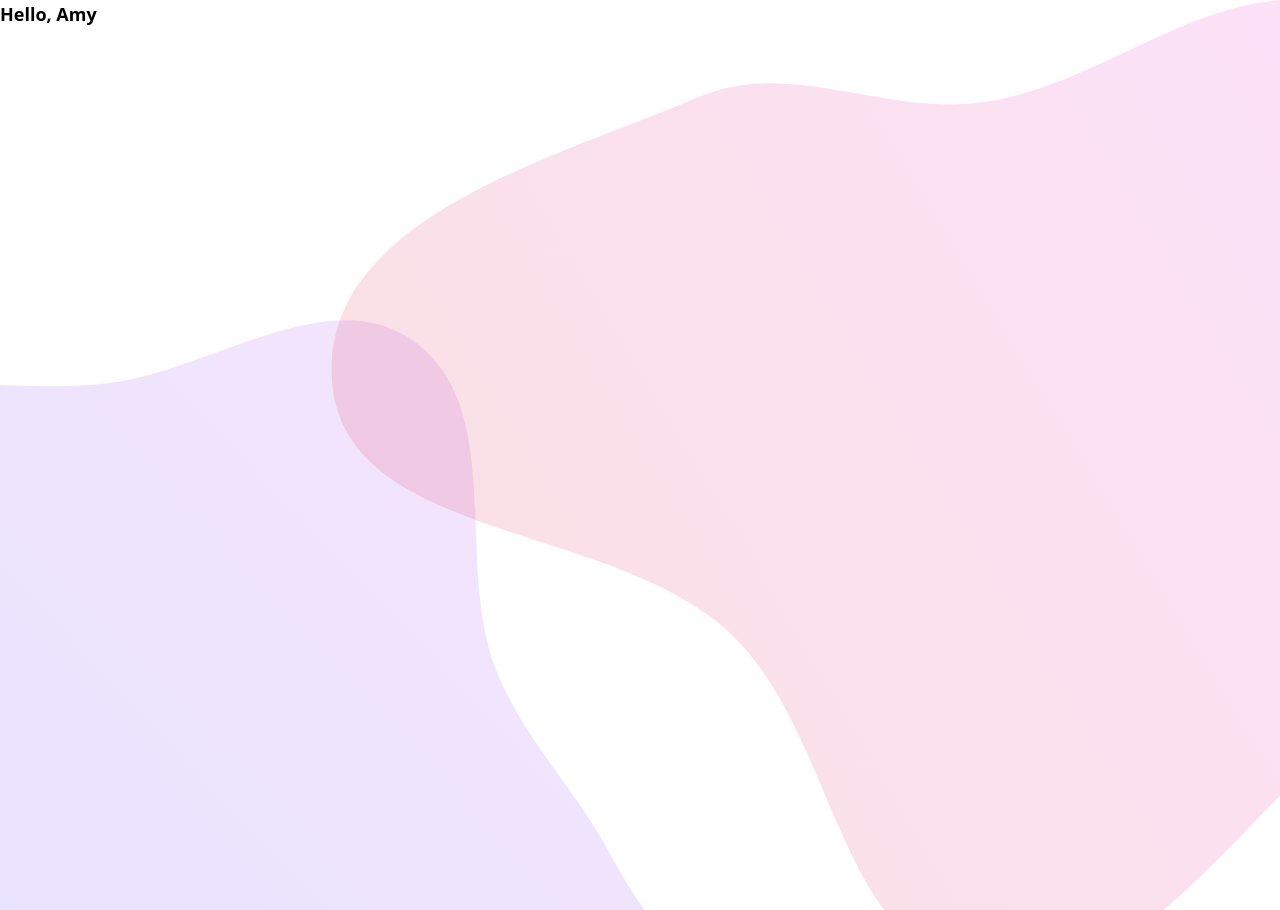
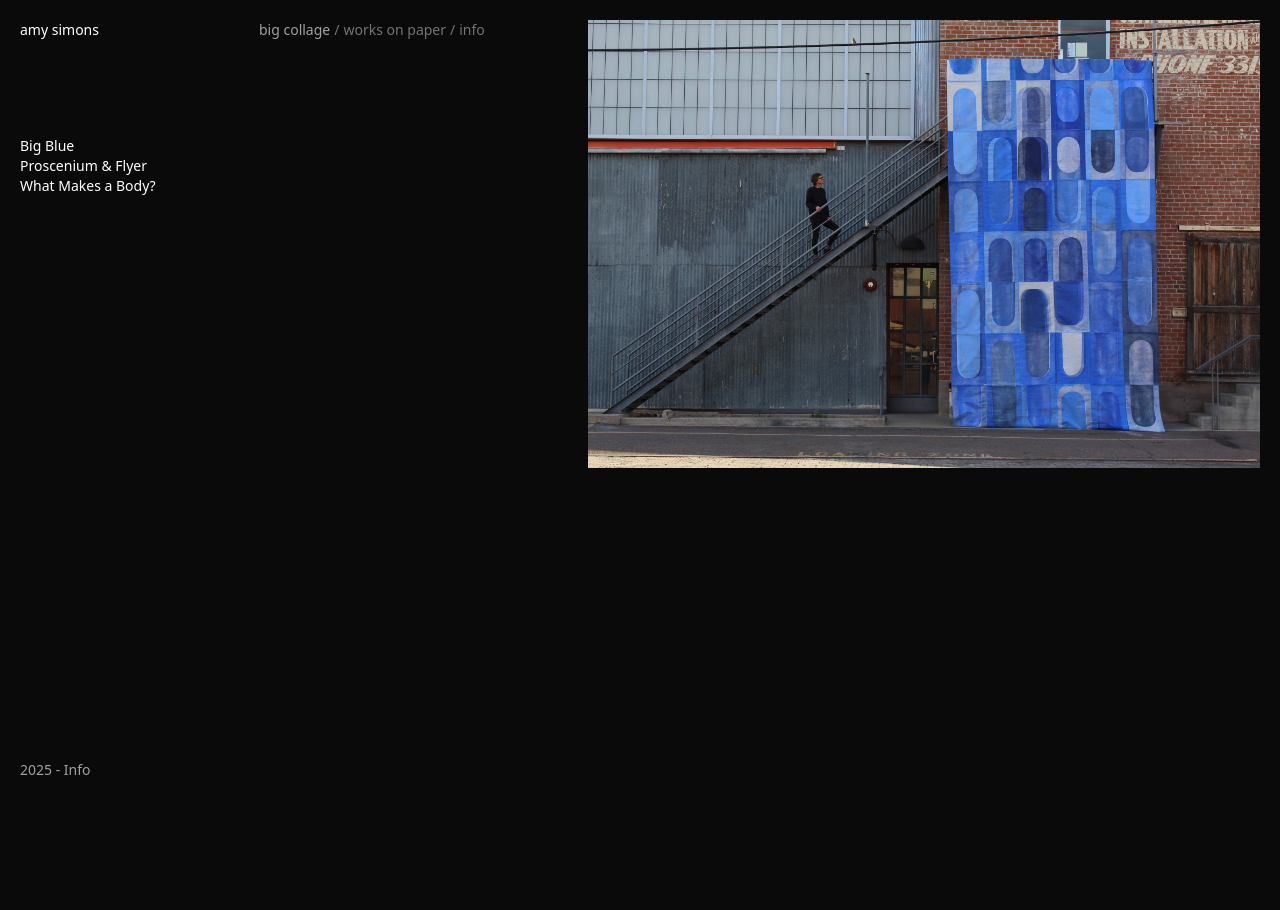
Before and after one commit to brendanrsmith/amysimons, an Astro site: page / in a window 1280 px wide. After the commit the page ends 800 px from the top, so only its background shows below. Built offline with nearby package versions, Linux system fonts and the light colour scheme; Astro itself is replaced by a stand-in of ours.

Commit message:
initial layout

```diff
--- a/src/components/Home.astro
+++ b/src/components/Home.astro
@@ -1,17 +1,32 @@
 ---
-import background from "../assets/background.svg";
+import { Image } from "astro:assets";
+import bigBlue from "../assets/big-blue.jpg";
 ---
 
-<div>
-    <img
-        src={background.src}
-        alt=""
-        class="absolute w-full h-full min-w-min min-h-min"
-        fetchpriority="high"
-    />
-    <main class="container mx-auto">
-        <section>
-            <h1 class="font-black text-lg">Hello, Amy</h1>
+<main class="flex p-5 h-screen">
+    <div class="flex flex-1 flex-col">
+        <header class="text-sm flex">
+            <h1 class="text-nowrap">amy simons</h1>
+            <div class="w-full text-neutral-500 flex space-x-1 ml-40">
+                <p class="text-neutral-400">big collage</p>
+                <p>/</p>
+                <p>works on paper</p>
+                <p>/</p>
+                <p>info</p>
+            </div>
+        </header>
+        <section class="my-24 text-sm flex-1">
+            <ul>
+                <li>Big Blue</li>
+                <li>Proscenium & Flyer</li>
+                <li>What Makes a Body?</li>
+            </ul>
         </section>
-    </main>
-</div>
+        <footer class="text-neutral-400 text-sm">
+            <h1 class="">2025 - Info</h1>
+        </footer>
+    </div>
+    <div class="max-w-2xl">
+        <Image src={bigBlue} alt="Image Description" />
+    </div>
+</main>
--- a/src/layouts/Layout.astro
+++ b/src/layouts/Layout.astro
@@ -9,18 +9,9 @@
         <meta name="viewport" content="width=device-width" />
         <link rel="icon" type="image/svg+xml" href="/favicon.svg" />
         <meta name="generator" content={Astro.generator} />
-        <title>Astro Basics</title>
+        <title>amy simons</title>
     </head>
-    <body>
+    <body class="m-0 w-full h-screen bg-neutral-950 text-white">
         <slot />
     </body>
 </html>
-
-<style>
-    html,
-    body {
-        margin: 0;
-        width: 100%;
-        height: 100%;
-    }
-</style>
--- a/src/pages/index.astro
+++ b/src/pages/index.astro
@@ -1,9 +1,6 @@
 ---
 import Home from "../components/Home.astro";
 import Layout from "../layouts/Layout.astro";
-
-// Welcome to Astro! Wondering what to do next? Check out the Astro documentation at https://docs.astro.build
-// Don't want to use any of this? Delete everything in this file, the `assets`, `components`, and `layouts` directories, and start fresh.
 ---
 
 <Layout>
```
Also changed, not shown: src/assets/astro.svg (deleted), src/assets/background.svg (deleted), src/assets/big-blue.jpg (added), src/assets/proscenium.jpg (added), src/assets/what-makes-a-body.jpg (added).
